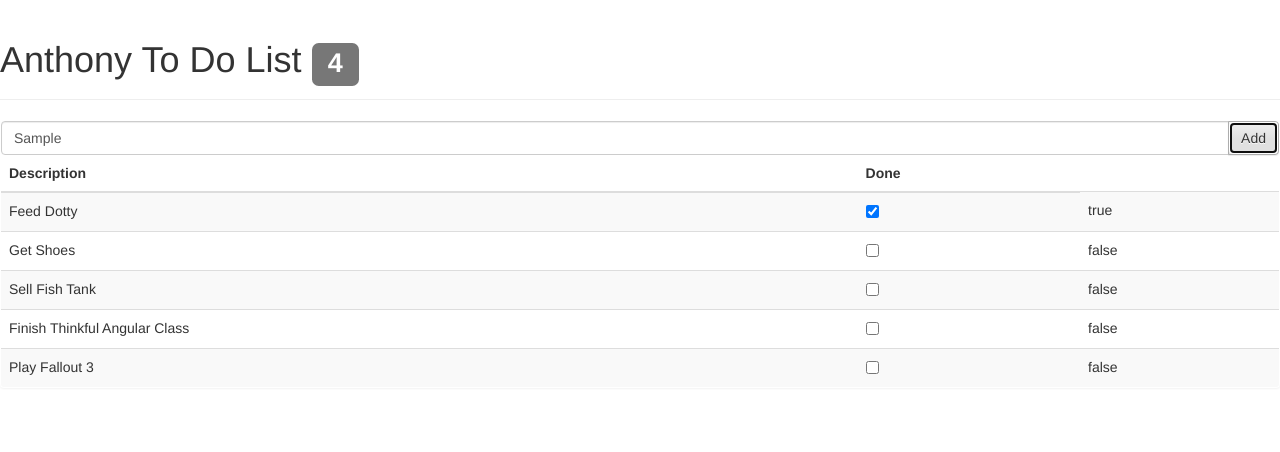
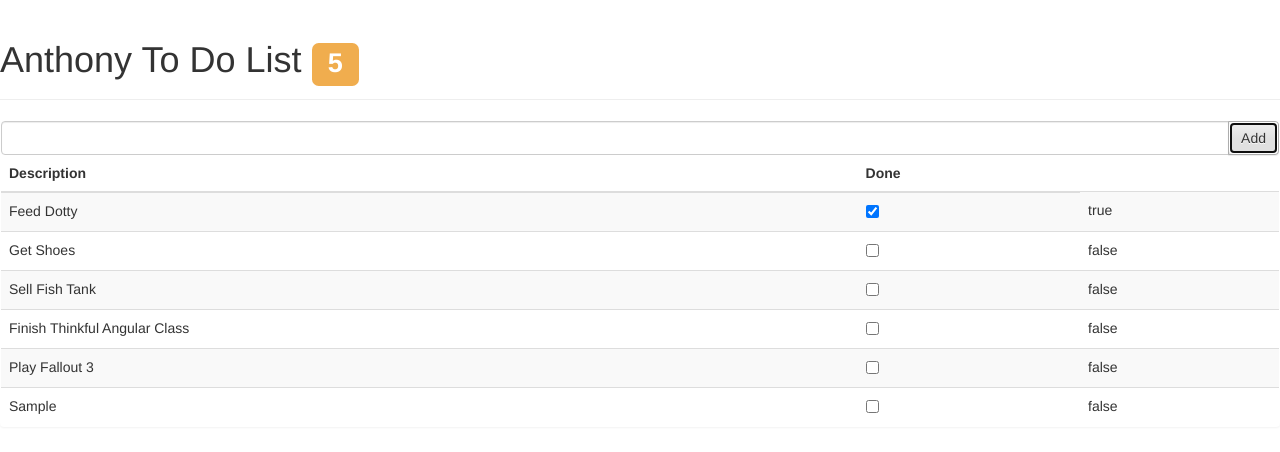
Before and after one commit to anthonyandras-zz/todo-angular, a plain HTML site: page index.html in a window 1280 px wide. Both pictures are taken after typing "Sample" into the empty fields and a click on the button "Add". Drawn offline with Linux system fonts and the light colour scheme.

Commit message:
allow user to add items to the list.

```diff
--- a/assets/js/todo.js
+++ b/assets/js/todo.js
@@ -23,4 +23,18 @@ todoApp.controller("ToDoCtrl", function($scope){
     });
     return count;
   };
+
+  // will determine bootstrap-css style of item count
+  // based on the number of incomplete items.
+  $scope.warningLevel = function() {
+    return $scope.incompleteCount() < 3 ? "label-success" : "label-warning";
+  };
+
+  // add a new menu item
+  // TODO - refactor me to use local storage instead of this ghetto model
+  $scope.addNewItem = function(actionText) {
+    $scope.todo.items.push({action: actionText, done: false});
+    // clear out the input box after item has been added.
+    $scope.actionText = "";
+  };
 });
--- a/index.html
+++ b/index.html
@@ -12,14 +12,15 @@
   <header class="page-header">
     <h1>
       {{todo.user}} To Do List
-      <span class="label label-default" ng-hide="incompleteCount() == 0">{{ incompleteCount() }}</span>
+      <span class="label label-default" ng-class="warningLevel()" ng-hide="incompleteCount() == 0">{{ incompleteCount() }}</span>
     </h1>
   </header>
   <div class="panel">
     <section class="input-group">
-      <input class="form-control" />
+      <input class="form-control" ng-model="actionText"/>
       <span class="input-group-btn">
-        <button class="btn btn-default">Add</button>
+        <button class="btn btn-default"
+                ng-click="addNewItem(actionText)">Add</button>
       </span>
     </section>
     <table class="table table-striped">
```
